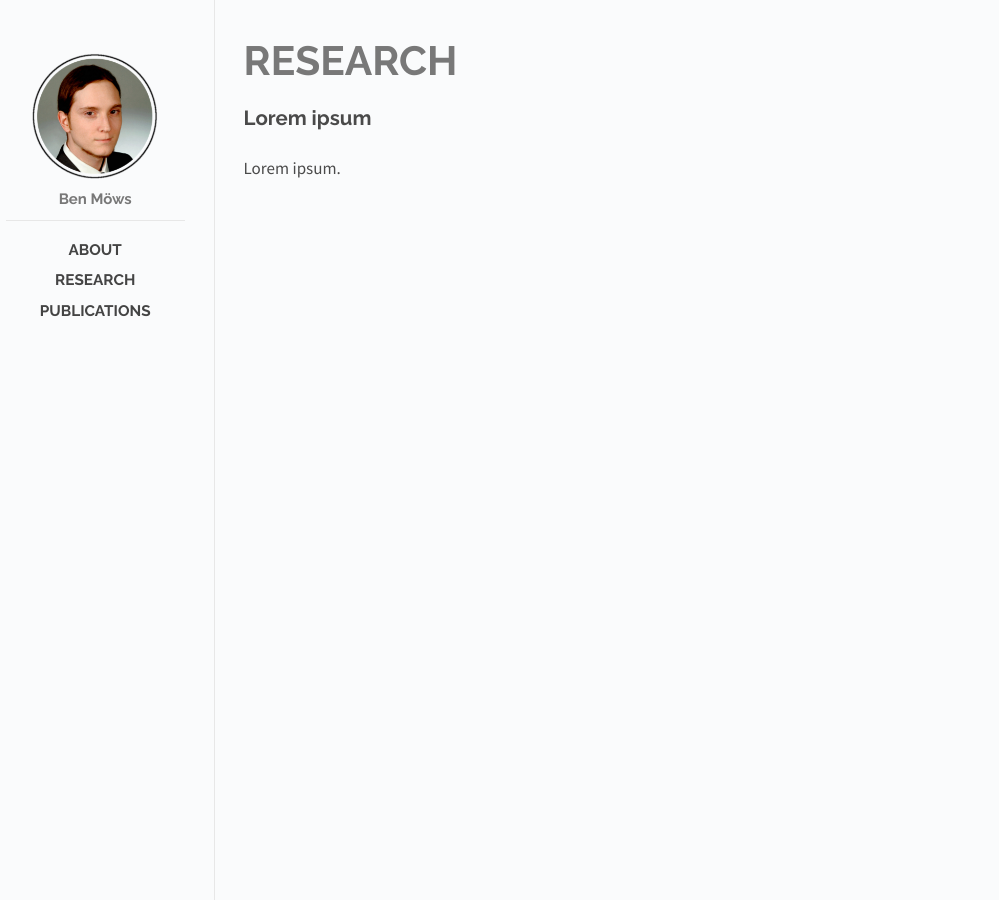
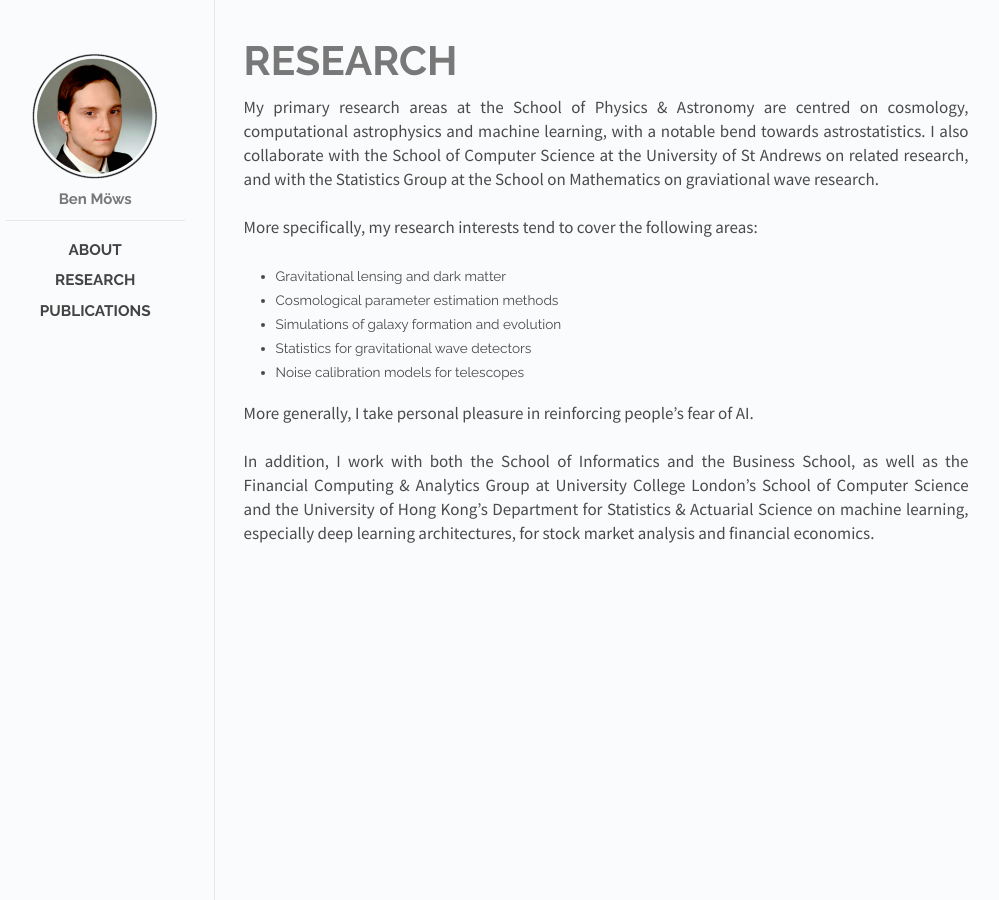
Before and after one commit to moews/moews.github.io, a Jekyll site: the page built from _posts/2017-03-26-research.md, in a window 1280 px wide. Shown: the whole page, without its empty margins (144-1143 px from the left). Built offline with Jekyll 4.4.1, drawn with Linux system fonts in a browser that asks for light colours.

Commit message:
Create 2017-03-26-research.md

```diff
--- a/_posts/2017-03-26-research.md
+++ b/_posts/2017-03-26-research.md
@@ -6,6 +6,16 @@ cover: cover.jpg
 categories: posts
 ---
 
-## Lorem ipsum
-
-Lorem ipsum.
+My primary research areas at the School of Physics & Astronomy are centred on cosmology, computational astrophysics and machine learning, with a notable bend towards astrostatistics. I also collaborate with the School of Computer Science at the University of St Andrews on related research, and with the Statistics Group at the School on Mathematics on graviational wave research.
+<br><br>
+More specifically, my research interests tend to cover the following areas:
+<ul>
+<li>Gravitational lensing and dark matter</li>
+<li>Cosmological parameter estimation methods</li>
+<li>Simulations of galaxy formation and evolution</li>
+<li>Statistics for gravitational wave detectors</li>
+<li>Noise calibration models for telescopes</li>
+</ul>
+More generally, I take personal pleasure in reinforcing people's fear of AI.
+<br><br>
+In addition, I work with both the School of Informatics and the Business School, as well as the Financial Computing & Analytics Group at University College London's School of Computer Science and the University of Hong Kong's Department for Statistics & Actuarial Science on machine learning, especially deep learning architectures, for stock market analysis and financial economics.
```
